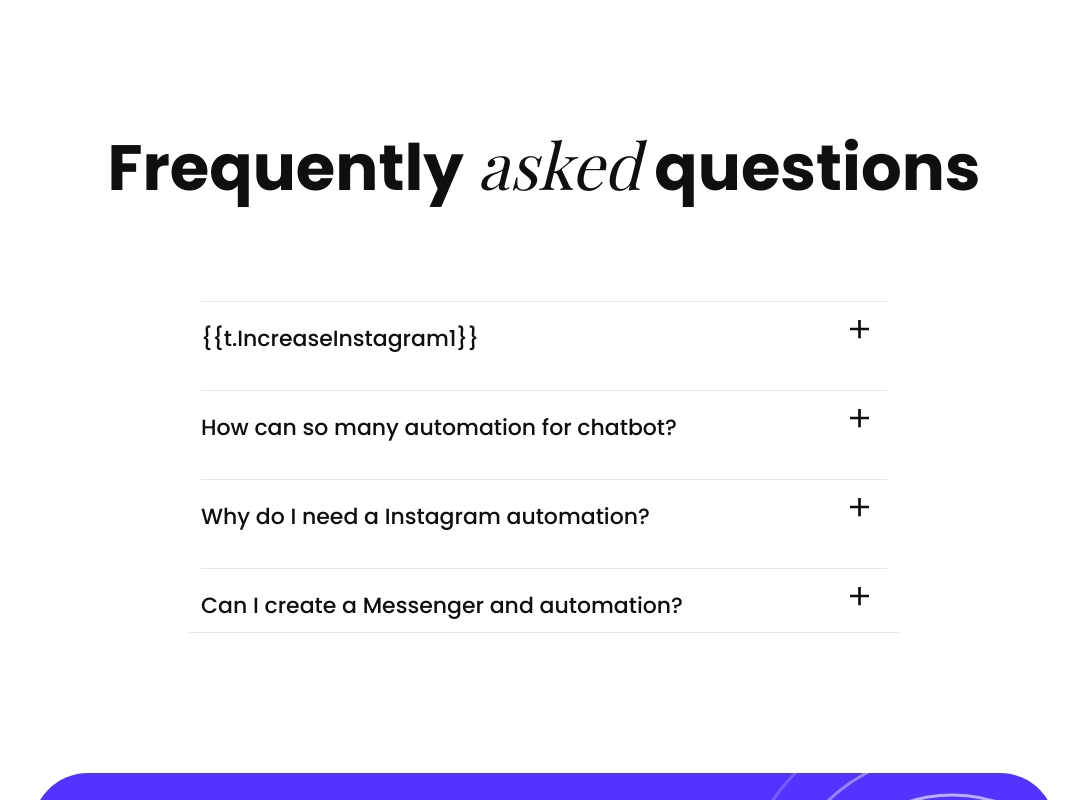
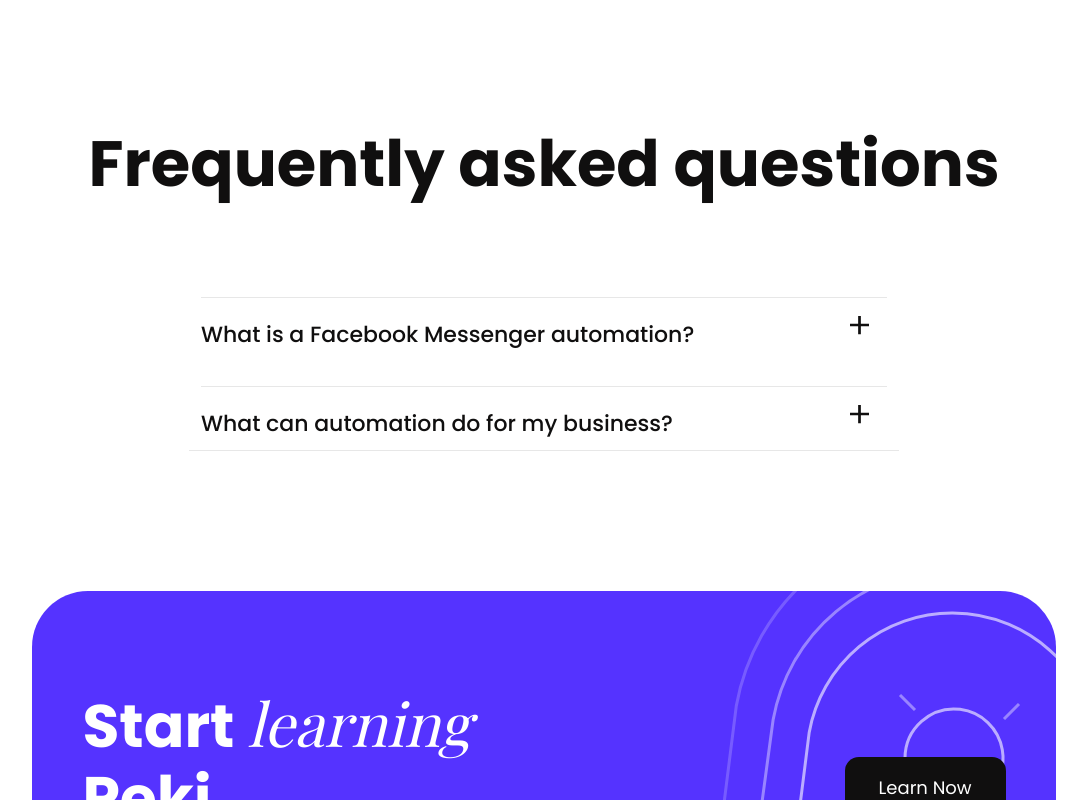
Before and after one commit to kadirozyurt2/peki3, a Next.js app: page / in a window 1280 px wide. Shown: the part 3360-4160 px from the top of the page, without its empty margins (96-1183 px from the left). Built offline with nearby package versions, Linux system fonts and the light colour scheme; a web font is replaced by a local one.

Commit message:
ilk commit 2

```diff
--- a/locales/en.js
+++ b/locales/en.js
@@ -89,7 +89,7 @@ export default {
     sssTitle2: "What can automation do for my business?",
     ss1: "Facebook Messenger automation is a tool that allows businesses to automate their customer service and engagement on the Facebook Messenger platform. With Messenger automation, businesses can use chatbots or other automated systems to respond to customer inquiries, provide information about products or services, and even complete transactions directly within the Messenger app. Messenger automation can help businesses save time and resources, while also improving customer satisfaction and engagement.",
     ss2: "The chatbot allows you to welcome new users, send them content, schedule messages, respond to specific keywords and much more.",
-    aaa: "aaaa",
+    sssTitle: "Frequently asked questions ",
     aaa: "aaaa",
     aaa: "aaaa",
     aaa: "aaaa",
--- a/locales/tr.js
+++ b/locales/tr.js
@@ -45,7 +45,7 @@ export default {
     with: 'with',
     heroDescription: 'Automate interactive conversations in Instagram Messages, Facebook Messenger, Whatsapp and Twitter to grow your brand.',
     itsFree: "It's Free",
-    MorefeaturesWhatsapp: "More features for Whatsapp",
+    MorefeaturesWhatsapp: "Whatsapp için daha fazla özellik",
     dahayuksek: "Daha Yüksek Müşteri Erişimi",
     whatsapEntegrasyonu: "WhatsApp entegrasyonu, müşterilerinizin daha fazla erişim sağlamasına yardımcı olabilir. Bu, müşterilerinize daha iyi hizmet vermenize ve daha fazla müşteri kazanmanıza olanak tanır.",
     kisisel: "Kişiselleştirilmiş Deneyim",
@@ -84,9 +84,12 @@ export default {
     MessengerMarquee4: "Anında yanıt verir",
     MessengerMarquee5: "Daha yüksek müşteri erişimi sağlar",
     sssTitle1: "Facebook Messenger otomasyonu nedir ?",
-    sssTitle2: "’Chatbot benim işletmem için ne yapabilir ?",
+    sssTitle2: "Chatbot benim işletmem için ne yapabilir ?",
     sss1: "Facebook Messenger otomasyonu, işletmelerin Facebook Messenger platformunda müşteri hizmetlerini ve etkileşimlerini otomatikleştirmelerine olanak tanıyan bir araçtır. Messenger otomasyonu ile işletmeler, müşteri sorularına yanıt vermek, ürün veya hizmetler hakkında bilgi vermek ve hatta Messenger uygulaması içinde doğrudan işlem yapmak için chatbot veya diğer otomatik sistemler kullanabilirler. Messenger otomasyonu, işletmelerin zaman ve kaynak tasarrufu yapmalarına yardımcı olabilirken, müşteri memnuniyetini ve etkileşimlerini de artırabilir.",
     sss2: "Chatbot, yeni kullanıcıları karşılamanıza, onlara içerik göndermenize, mesajlar planlamanıza, belirli anahtar kelimelere yanıt vermenize ve çok daha fazlasına olanak tanır.",
+    sssTitle: "Sık Sorulan Sorular",
+    aaa: "aaaa",
+    aaa: "aaaa",
     aaa: "aaaa",
     aaa: "aaaa",
     aaa: "aaaa",
--- a/src/components/faq/Faq.jsx
+++ b/src/components/faq/Faq.jsx
@@ -15,31 +15,18 @@ const Faq = (props) => {
       <section data-aos="fade-down" data-aos-duration="1400" className="faq">
         <h5>
             {/* {props?.title} */}
-            Frequently <span>asked</span> questions
-
+            {t.sssTitle}
         </h5>
         <div className="container">
           <div className="row">
             <div className="col-lg-12">
-              <Questions
-                title="{{t.IncreaseInstagram1}}"
-                description="Lorem ipsum dolor sit"
+              <Questions title={`${t.sssTitle1}`}
+               description={`${t.sss1}`}
                 order="1"
               />
-              <Questions
-                title="How can so many automation for chatbot?"
-                description="Lorem ipsum dolor sit"
+              <Questions title={`${t.sssTitle2}`}
+               description={`${t.sss2}`}
                 order="2"
-              />
-              <Questions
-                title="Why do I need a Instagram automation?"
-                description="Lorem ipsum dolor sit"
-                order="3"
-              />
-              <Questions
-                title="Can I create a Messenger and automation?"
-                description="Lorem ipsum dolor sit"
-                order="4"
               />
             </div>
           </div>
```
